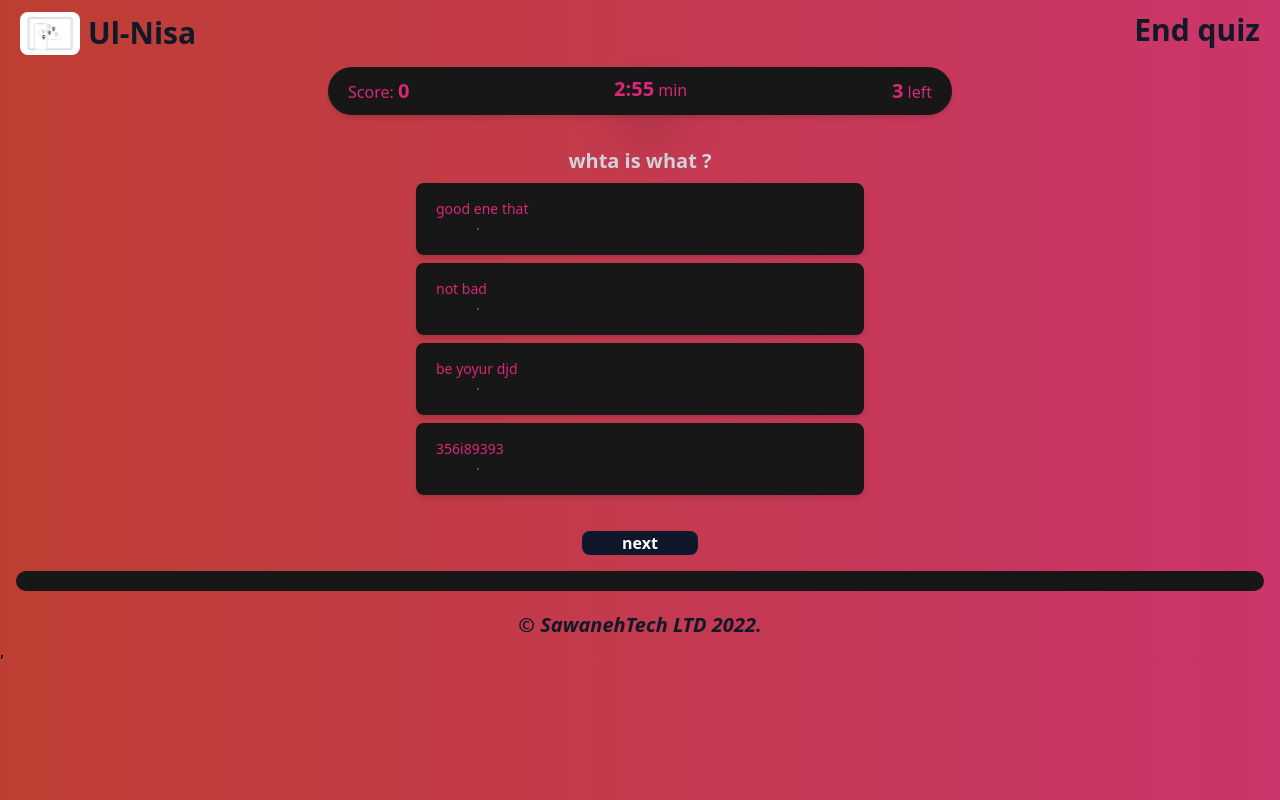
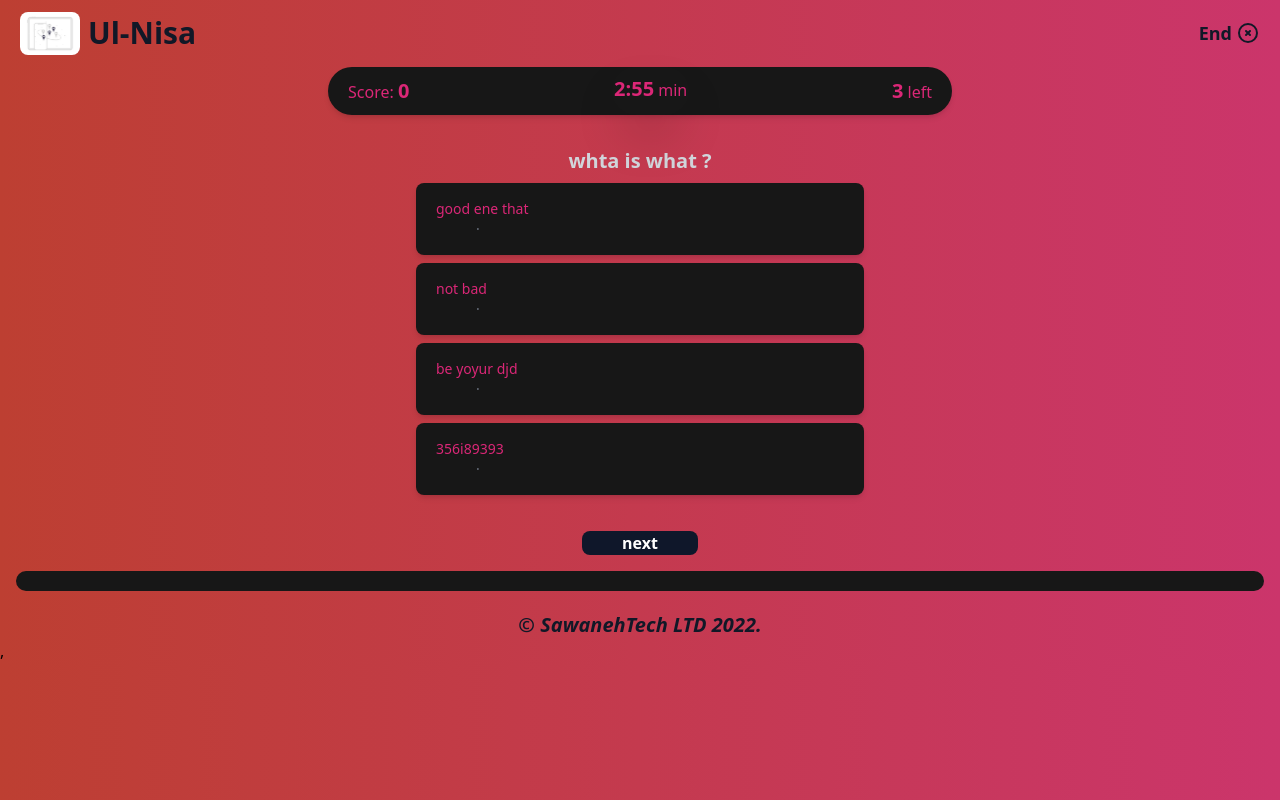
Before and after one commit to sawaneh1/Women_IN_Islam, a React (Create React App) app: page /quiz in a window 1280 px wide. Built offline with nearby package versions, Linux system fonts and the light colour scheme.

Commit message:
added cancel

```diff
--- a/src/Navbar/index.js
+++ b/src/Navbar/index.js
@@ -23,13 +23,13 @@ const Navbar = () => {
     setShowMenu((prev) => !prev);
   };
   return (
-    <nav className="linear text-white border-gray-200 px-2 sm:px-4 py-2.5 rounded-3xl shadow-xl  shadow-gray-100  navbar   m-5 sm:m-10 mt-17">
+    <nav className="linear text-white border-gray-200 px-2 sm:px-4 py-2.5 rounded-3xl shadow-xl  shadow-gray-100  navbar  m-5 sm:m-10 mt-20">
       <div>
         <div>
           <div className="container flex flex-wrap justify-between items-center mx-auto">
             <a href="#" className="flex items-center gap-2  ml-8">
               <img src={logo} width="80" height="80" alt="" />
-              <span className="self-center text-2xl font-mono font-bold whitespace-nowrap dark:text-pink-50">
+              <span className="self-center text-lg font-extrabold  whitespace-nowrap dark:text-pink-50">
                 Ul-NISA
               </span>
             </a>
--- a/src/components/Quiz/index.jsx
+++ b/src/components/Quiz/index.jsx
@@ -159,9 +159,25 @@ const Quiz = () => {
           <img src={logo} height="60" width="60" className="rounded-lg" />{" "}
           <span>Ul-Nisa</span>
         </span>
-        <span className="font-extrabold   items-center text-3xl text-gray-900 cursor-pointer">
-          End quiz
-        </span>
+        <div className="flex items-center gap-1">
+          <span className="font-extrabold    items-center text-lg text-gray-900 cursor-pointer">
+            End{" "}
+          </span>
+          <svg
+            xmlns="http://www.w3.org/2000/svg"
+            className="h-6 w-6 text-gray-900"
+            fill="none"
+            viewBox="0 0 24 24"
+            stroke="currentColor"
+            strokeWidth={2}
+          >
+            <path
+              strokeLinecap="round"
+              strokeLinejoin="round"
+              d="M10 14l2-2m0 0l2-2m-2 2l-2-2m2 2l2 2m7-2a9 9 0 11-18 0 9 9 0 0118 0z"
+            />
+          </svg>
+        </div>
       </div>
       <div className="w-full px-4 py-5">
         <div className="flex justify-center relative">
```
